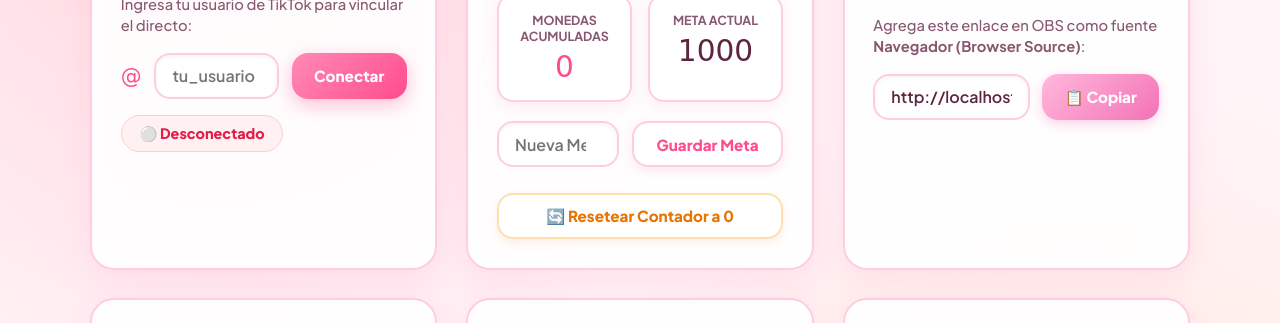
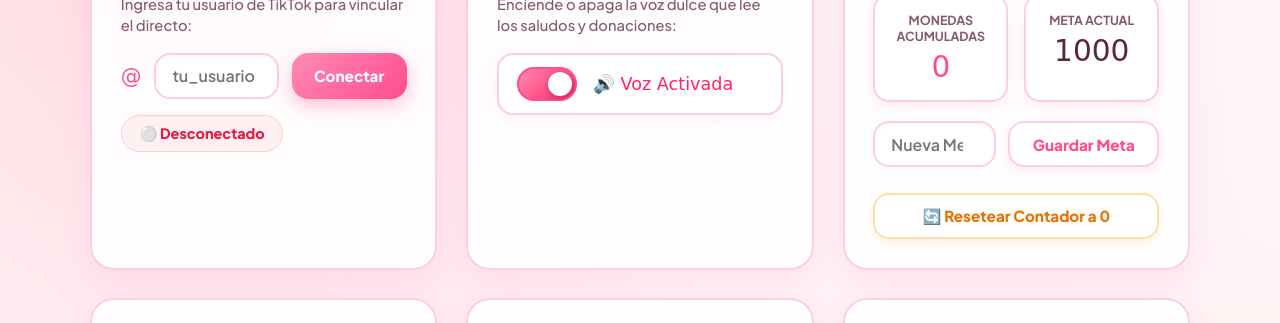
Before and after one commit to gongor7/tiktok-donation-counter-, a website: page public/index.html in a window 1280 px wide. Shown: the part 288-611 px from the top of the page. Drawn offline with nearby package versions, Linux system fonts and the light colour scheme; no server answers; a web font is replaced by a local one.

Commit message:
feat: Add on/off toggle switch in dashboard to easily enable/disable TTS voice reading

```diff
--- a/public/css/dashboard.css
+++ b/public/css/dashboard.css
@@ -253,6 +253,86 @@ input:focus {
     font-weight: 600;
 }
 
+/* ========================================================
+   CUTE TOGGLE SWITCH (TTS VOICE SWITCH)
+   ======================================================== */
+.tts-toggle-wrapper {
+    display: flex;
+    align-items: center;
+    gap: 16px;
+    background: #ffffff;
+    padding: 12px 18px;
+    border-radius: var(--radius-md);
+    border: 2px solid var(--border-pink);
+    box-shadow: 0 4px 12px rgba(255, 133, 162, 0.1);
+}
+
+.tts-status-text {
+    font-family: 'Potter One', cursive;
+    font-size: 1.1rem;
+    color: var(--accent-rose);
+    transition: color 0.3s ease;
+}
+
+.switch {
+    position: relative;
+    display: inline-block;
+    width: 60px;
+    height: 34px;
+    flex-shrink: 0;
+}
+
+.switch input {
+    opacity: 0;
+    width: 0;
+    height: 0;
+}
+
+.slider {
+    position: absolute;
+    cursor: pointer;
+    top: 0;
+    left: 0;
+    right: 0;
+    bottom: 0;
+    background-color: #e2e8f0;
+    transition: 0.35s cubic-bezier(0.34, 1.56, 0.64, 1);
+    border: 2px solid #cbd5e1;
+}
+
+.slider:before {
+    position: absolute;
+    content: "";
+    height: 24px;
+    width: 24px;
+    left: 3px;
+    bottom: 3px;
+    background-color: white;
+    transition: 0.35s cubic-bezier(0.34, 1.56, 0.64, 1);
+    box-shadow: 0 2px 6px rgba(0,0,0,0.2);
+}
+
+input:checked + .slider {
+    background: linear-gradient(135deg, #ff8ab4, #ff2563);
+    border-color: #ff4c8e;
+}
+
+input:focus + .slider {
+    box-shadow: 0 0 1px #ff2563;
+}
+
+input:checked + .slider:before {
+    transform: translateX(26px);
+}
+
+.slider.round {
+    border-radius: 34px;
+}
+
+.slider.round:before {
+    border-radius: 50%;
+}
+
 .goal-display {
     display: flex;
     gap: 1rem;
--- a/public/index.html
+++ b/public/index.html
@@ -33,6 +33,22 @@
                     <div id="statusBadge" class="badge status-disconnected">⚪ Desconectado</div>
                 </div>
                 <p id="statusMsg" class="status-msg"></p>
+            </section>
+
+            <!-- Tarjeta de Voz y Audio TTS -->
+            <section class="card tts-card">
+                <div class="card-header">
+                    <span class="card-icon">🎙️</span>
+                    <h2>Voz en Vivo (TTS)</h2>
+                </div>
+                <p class="hint">Enciende o apaga la voz dulce que lee los saludos y donaciones:</p>
+                <div class="tts-toggle-wrapper">
+                    <label class="switch">
+                        <input type="checkbox" id="ttsToggle" checked>
+                        <span class="slider round"></span>
+                    </label>
+                    <span id="ttsStatusText" class="tts-status-text">🔊 Voz Activada</span>
+                </div>
             </section>
 
             <!-- Tarjeta de Meta -->
--- a/public/js/dashboard.js
+++ b/public/js/dashboard.js
@@ -15,6 +15,10 @@ const copyUrlBtn = document.getElementById('copyUrlBtn');
 const obsUrlInput = document.getElementById('obsUrlInput');
 const giftsLog = document.getElementById('giftsLog');
 const chatLog = document.getElementById('chatLog');
+
+// Switch TTS Elements
+const ttsToggle = document.getElementById('ttsToggle');
+const ttsStatusText = document.getElementById('ttsStatusText');
 
 window.simulateGift = function(giftName, coins, count) {
     count = count || 1;
@@ -38,17 +42,50 @@ window.simulateComment = function(commentText) {
     });
 };
 
+// Toggle Switch Listener
+if (ttsToggle) {
+    ttsToggle.addEventListener('change', function() {
+        const isEnabled = ttsToggle.checked;
+        updateTTSUI(isEnabled);
+        socket.emit('toggleVoice', isEnabled);
+    });
+}
+
+function updateTTSUI(isEnabled) {
+    if (!ttsStatusText) return;
+    if (isEnabled) {
+        ttsStatusText.textContent = '🔊 Voz Activada';
+        ttsStatusText.style.color = 'var(--accent-rose)';
+    } else {
+        ttsStatusText.textContent = '🔇 Voz Apagada';
+        ttsStatusText.style.color = '#94a3b8';
+    }
+}
+
 socket.on('stateUpdate', function(state) {
     if (currentCoinsEl) currentCoinsEl.textContent = state.coins;
     if (currentGoalEl) currentGoalEl.textContent = state.goal;
     if (state.username && usernameInput) usernameInput.value = state.username;
     updateStatusBadge(state.connected, state.username);
+
+    if (ttsToggle && typeof state.ttsEnabled === 'boolean') {
+        ttsToggle.checked = state.ttsEnabled;
+        updateTTSUI(state.ttsEnabled);
+    }
+
     if (state.recentGifts && state.recentGifts.length > 0) {
         renderGiftsLog(state.recentGifts);
     }
     if (state.recentChats && state.recentChats.length > 0) {
         renderChatLog(state.recentChats);
     }
+});
+
+socket.on('ttsToggled', function(isEnabled) {
+    if (ttsToggle) {
+        ttsToggle.checked = isEnabled;
+    }
+    updateTTSUI(isEnabled);
 });
 
 if (connectBtn) {
```
Also changed, not shown: public/js/overlay.js (+17 -3 lines), server.js (+9 -1 lines).
